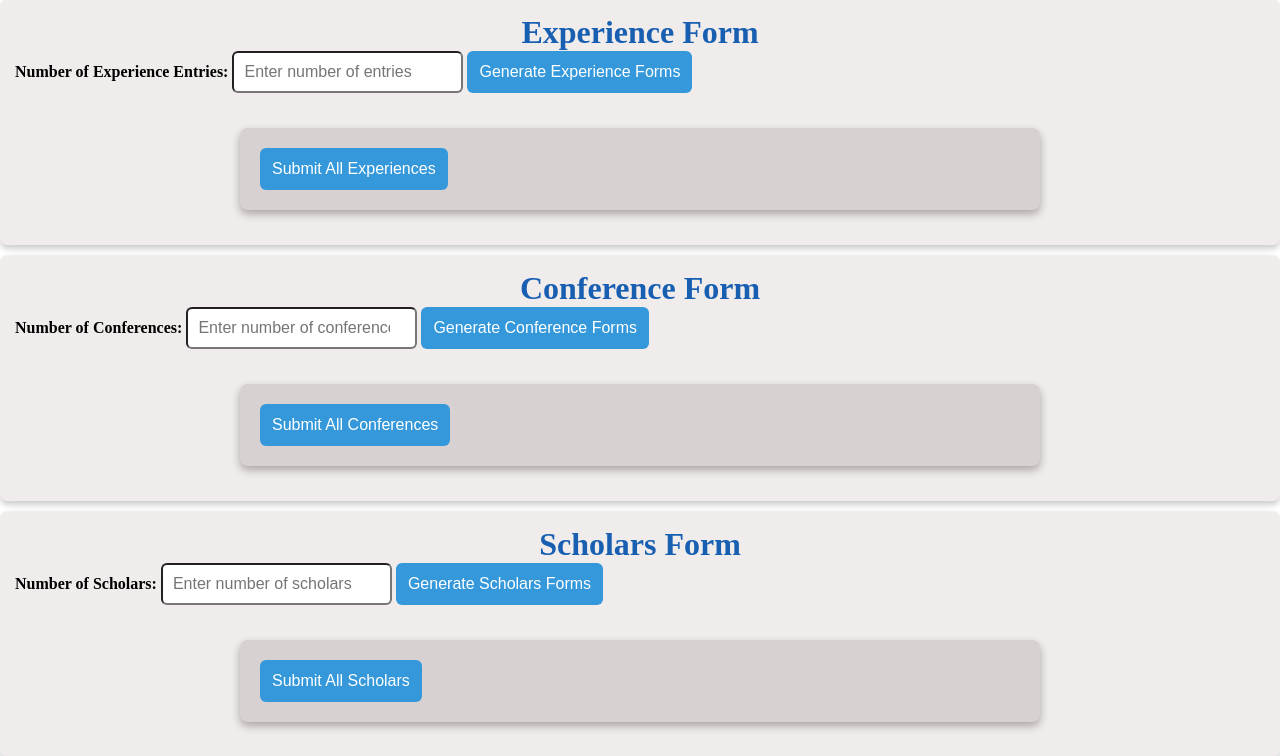
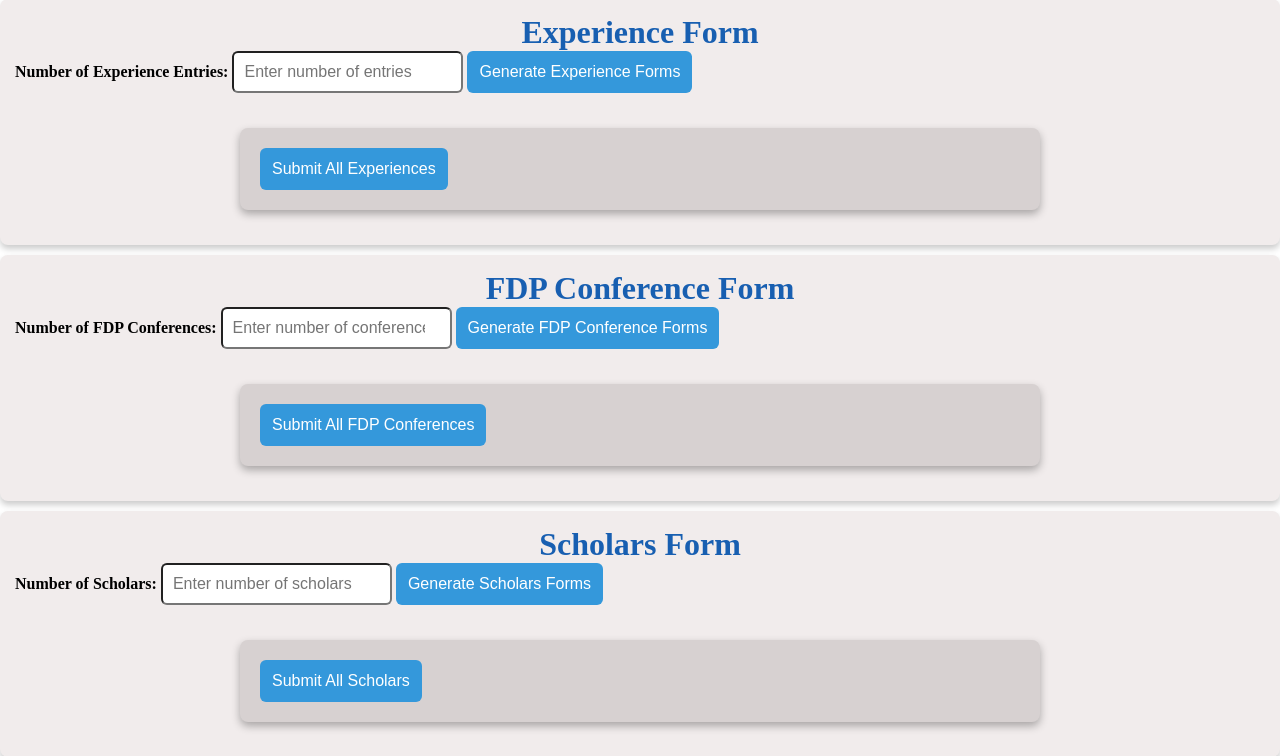
Before and after one commit to anish384/College_Project, a PHP site: page /main.php in a window 1280 px wide. Shown: the part 1977-2733 px from the top of the page. Run offline with PHP 8.4, Linux system fonts and the light colour scheme.

Commit message:
Improvements

```diff
--- a/Form/main.php
+++ b/Form/main.php
@@ -413,15 +413,15 @@
     </div>
 
     <div class="form-container">
-        <h1>Conference Form</h1>
+        <h1>FDP Conference Form</h1>
         <div>
-            <label for="numConferencesAttended">Number of Conferences:</label>
+            <label for="numConferencesAttended">Number of FDP Conferences:</label>
             <input type="number" id="numConferencesAttended" placeholder="Enter number of conferences">
-            <button type="button" onclick="generateConferenceAttendedForms()">Generate Conference Forms</button>
+            <button type="button" onclick="generateConferenceAttendedForms()">Generate FDP Conference Forms</button>
         </div>
         <form action="phpCode/conference_Attended.php" method="post" id="dynamicConferenceForm">
             <div id="conferenceAttendedFormsContainer"></div>
-            <button type="submit">Submit All Conferences</button>
+            <button type="submit">Submit All FDP Conferences</button>
         </form>
     </div>
 
@@ -1233,15 +1233,9 @@
                         <td><label for="co_inventors_${i}">Co-inventors (If any): </label></td>
                         <td><input type="text" id="co_inventors_${i}" name="co_inventors_${i}" required></td>
                     </tr>
-                    <tr>
-                        <td><label for="ip_pct_${i}">IP Percent: </label></td>
-                        <td>
-                            <select id="ip_pct_${i}" name="ip_pct_${i}" required>
-                                <option value="indian patent">Indian Patent</option>
-                                <option value="pct">PCT</option>
-                                <option value="">None</option>
-                            </select>
-                        </td>
+                   <tr>
+                        <td><label for="ip_pct_${i}">Patent filed in: </label></td>
+                        <td><input type="text" id="ip_pct_${i}" name="ip_pct_${i}" required placeholder=""></td>
                     </tr>
                     <tr>
                         <td><label for="year_of_publication_${i}">Year of Publication: </label></td>
--- a/Form/phpCode/education.php
+++ b/Form/phpCode/education.php
@@ -29,7 +29,7 @@ try {
         $stmt->execute([
             ':faculty_id' => $education['faculty_id'],
             ':degree' => $education['degree'],
-            ':university_institution' => $education['university'],
+            ':University_institution' => $education['university'],
             ':specialization' => $education['specialization'],
             ':year_of_passing' => $education['year_of_passing']
         ]);
```
Also changed, not shown: Display/img/1738778158_images (1).png (added).
